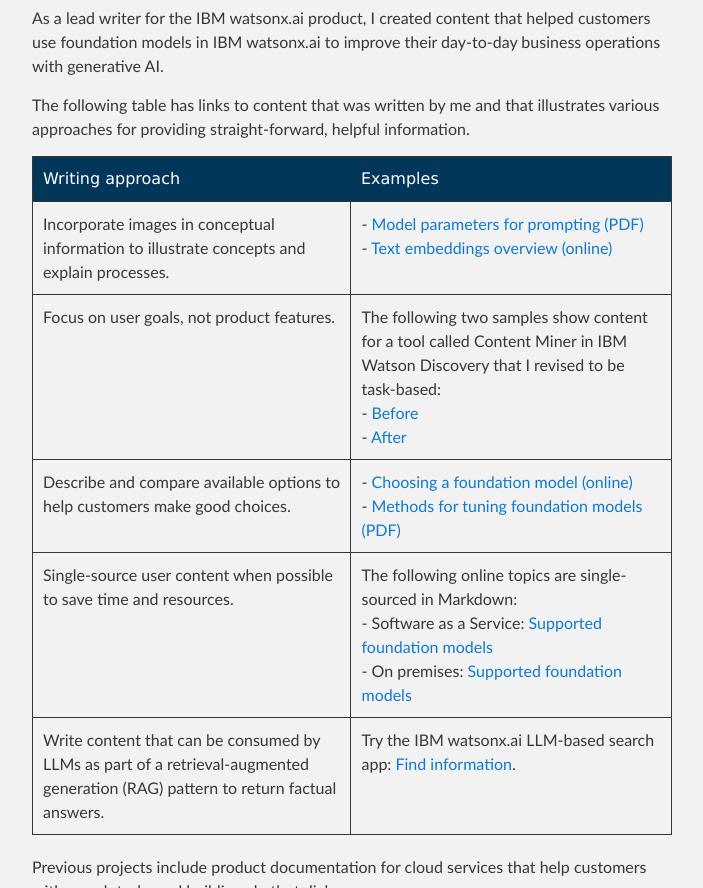
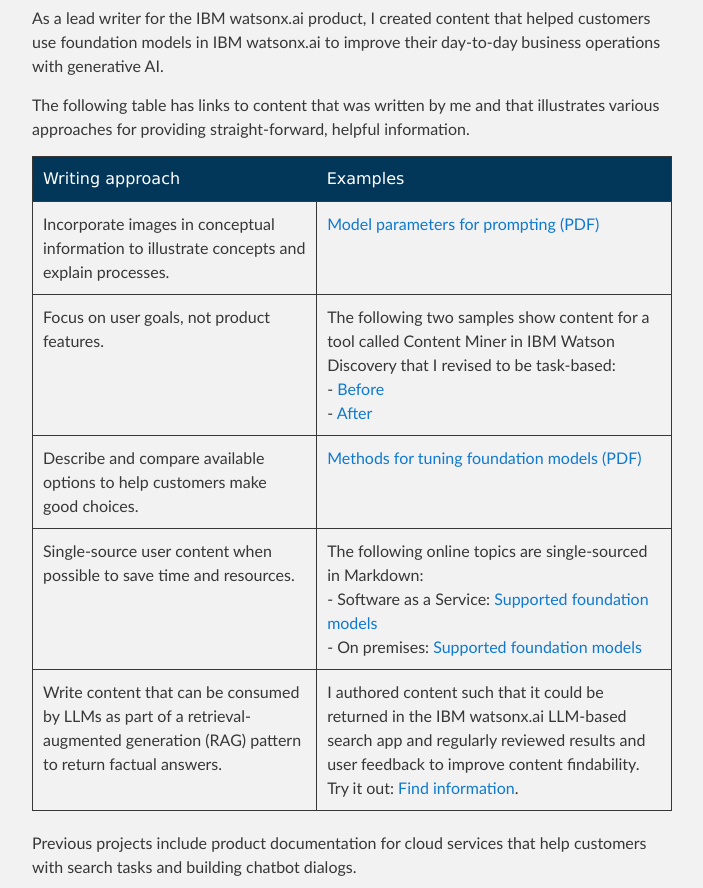
Before and after one commit to michelle-miller/michelle-miller.github.io, a Jekyll site: the page built from index.md, in a window 1280 px wide and 1400 px high, cut to the strip 512-1400 px from the top of the window. Shown: the whole strip, without its empty margins (288-991 px from the left). Built offline with Jekyll 4.4.1, drawn with Linux system fonts in a browser that asks for light colours; our own code applies the rules of GitHub Pages for plain Markdown files.

```diff
--- a/index.md
+++ b/index.md
@@ -14,16 +14,16 @@ The following table has links to content that was written by me and that illustr
 
 | Writing approach | Examples |
 |------------------|----------|
-| Incorporate images in conceptual information to illustrate concepts and explain processes. | - [Model parameters for prompting (PDF)](https://michelle-miller.github.io/samples/wx-llm-parameters-sample.pdf){:target="_blank"}<br/> - [Text embeddings overview (online)](https://www.ibm.com/docs/SSYOK8/wsj/analyze-data/fm-embed-overview.html){:target="_blank"} |
+| Incorporate images in conceptual information to illustrate concepts and explain processes. | [Model parameters for prompting (PDF)](https://michelle-miller.github.io/samples/wx-llm-parameters-sample.pdf){:target="_blank"} |
 | Focus on user goals, not product features. | The following two samples show content for a tool called Content Miner in IBM Watson Discovery that I revised to be task-based:<br/> - [Before](https://michelle-miller.github.io/samples/contentmine-before.pdf)<br/> - [After](https://michelle-miller.github.io/samples/contentmine-after.pdf) |
-| Describe and compare available options to help customers make good choices. | - [Choosing a foundation model (online)](https://www.ibm.com/docs/SSYOK8/wsj/analyze-data/fm-model-choose.html){:target="_blank"}<br/> - [Methods for tuning foundation models (PDF)](https://michelle-miller.github.io/samples/wx-tuning.pdf){:target="_blank"} |
+| Describe and compare available options to help customers make good choices. | [Methods for tuning foundation models (PDF)](https://michelle-miller.github.io/samples/wx-tuning.pdf){:target="_blank"} |
 | Single-source user content when possible to save time and resources. | The following online topics are single-sourced in Markdown:<br/> - Software as a Service: [Supported foundation models](https://www.ibm.com/docs/SSYOK8/wsj/analyze-data/fm-models.html){:target="_blank"}<br/> - On premises: [Supported foundation models](https://www.ibm.com/docs/SSLSRPV_latest/wsj/analyze-data/fm-models.html){:target="_blank"} |
-| Write content that can be consumed by LLMs as part of a retrieval-augmented generation (RAG) pattern to return factual answers. | Try the IBM watsonx.ai LLM-based search app: [Find information](https://dataplatform.cloud.ibm.com/docs/content/wsj/getting-started/welcome-main.html?context=wx){:target="_blank"}. |
+| Write content that can be consumed by LLMs as part of a retrieval-augmented generation (RAG) pattern to return factual answers. | I authored content such that it could be returned in the IBM watsonx.ai LLM-based search app and regularly reviewed results and user feedback to improve content findability.<br/>Try it out: [Find information](https://dataplatform.cloud.ibm.com/docs/content/wsj/getting-started/welcome-main.html?context=wx){:target="_blank"}. |
 {: caption="Documentation best practices" caption-side="bottom"}
 
 Previous projects include product documentation for cloud services that help customers with search tasks and building chatbot dialogs.
 
-- [IBM Watson Discovery](https://cloud.ibm.com/docs/discovery-data){:target="_blank"}
+- [IBM Watson Discovery](https://michelle-miller.github.io/samples/discovery-data-sample.pdf){:target="_blank"}
 - [IBM Watson Assistant](https://cloud.ibm.com/docs/assistant?topic=assistant-index){:target="_blank"}
 
 ## Developer help
```
Also changed, not shown: 1 other file.
